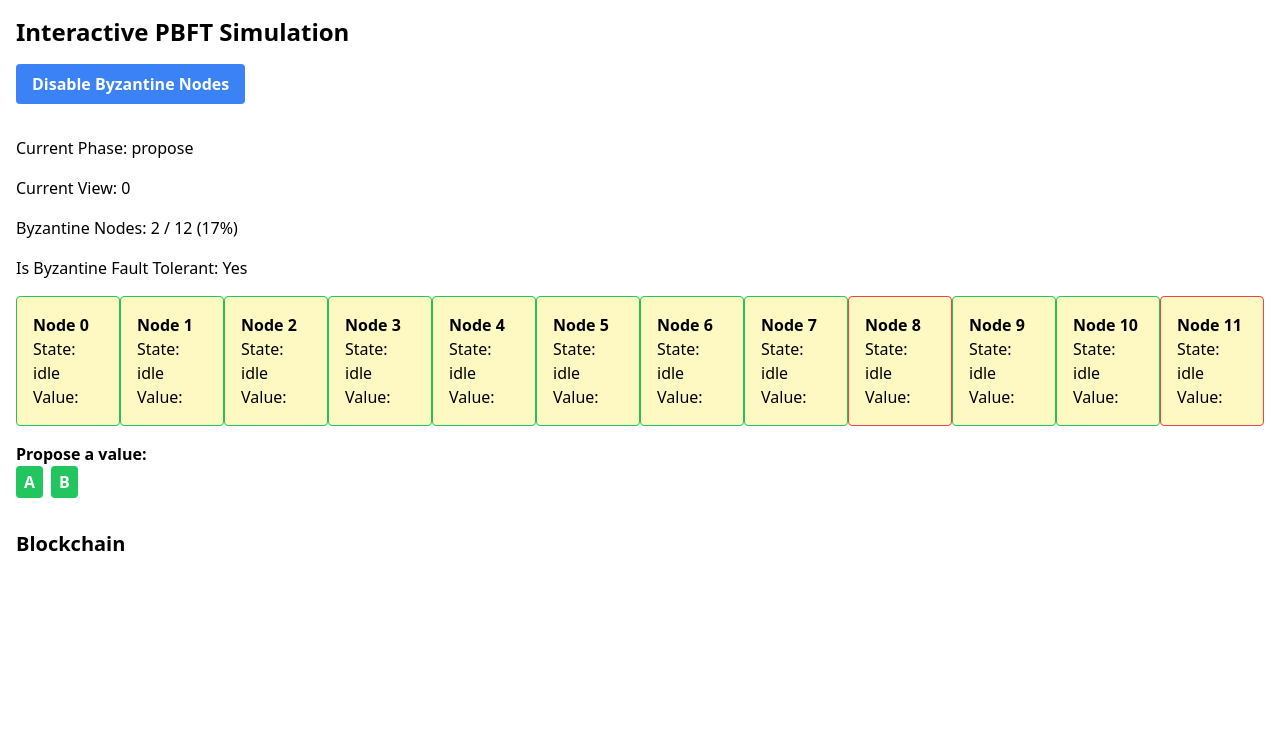
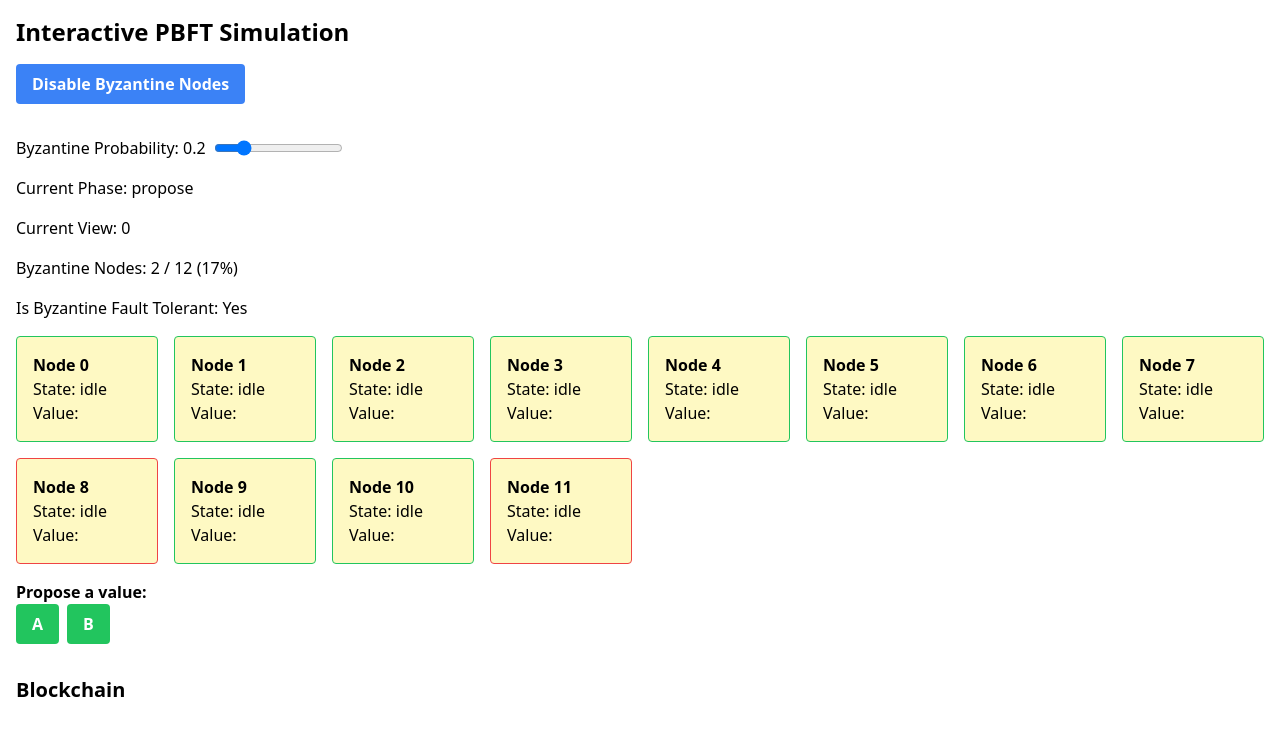
Before and after one commit to marcuspang/consensus-games, a React (Vite) app: page / in a window 1280 px wide. Both pictures are taken after a click on the button "Start Consensus Round". Shown: the top 736 px of the page. Built offline with nearby package versions, Linux system fonts and the light colour scheme.

Commit message:
feat: add byzantine probability slider

```diff
--- a/package.json
+++ b/package.json
@@ -10,8 +10,10 @@
     "preview": "vite preview"
   },
   "dependencies": {
+    "clsx": "^2.1.1",
     "react": "^18.3.1",
-    "react-dom": "^18.3.1"
+    "react-dom": "^18.3.1",
+    "tailwind-merge": "^2.5.3"
   },
   "devDependencies": {
     "@eslint/js": "^9.11.1",
--- a/src/App.tsx
+++ b/src/App.tsx
@@ -5,7 +5,6 @@ import { Message } from "./components/Message";
 import { Node } from "./components/Node";
 
 const NUM_NODES = 12;
-const BYZANTINE_PROBABILITY = 0.2;
 
 export interface NodeFields {
   id: number;
@@ -41,8 +40,16 @@ export enum NodeState {
 export interface Block {
   number: number;
   value: string;
+  isByzantine: boolean;
 }
 
+/**
+ * numNodes = 3f + 1
+ * f = (numNodes - 1) / 3
+ *
+ * @param numNodes
+ * @returns
+ */
 function getByzantineFaultToleranceThreshold(numNodes: number): number {
   return Math.floor((numNodes - 1) / 3);
 }
@@ -56,6 +63,7 @@ function isByzantineFaultTolerant(
 
 export default function App() {
   const [isAllHonest, setIsAllHonest] = useState(false);
+  const [byzantineProbability, setByzantineProbability] = useState(0.2);
   const [nodes, setNodes] = useState<NodeFields[]>(
     Array(NUM_NODES)
       .fill(null)
@@ -63,7 +71,7 @@ export default function App() {
         id: i,
         state: NodeState.IDLE,
         value: null,
-        isByzantine: Math.random() < BYZANTINE_PROBABILITY,
+        isByzantine: Math.random() < byzantineProbability,
       }))
   );
   const [messages, setMessages] = useState<MessageFields[]>([]);
@@ -86,7 +94,7 @@ export default function App() {
       setNodes((prev) =>
         prev.map((node) => ({
           ...node,
-          isByzantine: Math.random() < BYZANTINE_PROBABILITY,
+          isByzantine: Math.random() < byzantineProbability,
         }))
       );
     }
@@ -154,10 +162,16 @@ export default function App() {
 
       // Add new block to the blockchain
       const consensusValue = getMajorityValue(newNodes);
+      console.log({ consensusValue, action });
       if (consensusValue) {
         setBlockchain([
           ...blockchain,
-          { number: blockchain.length, value: consensusValue },
+          {
+            number: blockchain.length,
+            value: consensusValue,
+            // If the consensus value is not the same as the action, then the Byzantine nodes won
+            isByzantine: consensusValue !== action,
+          },
         ]);
         setFailureCount(0);
         setCurrentPhase(Phase.IDLE);
@@ -219,7 +233,7 @@ export default function App() {
       return acc;
     }, {} as Record<string, number>);
 
-    // Check if majority count passes the Byzantine fault tolerance threshold
+    // Check if majority count passes the Byzantine fault tolerance threshold = 2f + 1
     const threshold = 2 * getByzantineFaultToleranceThreshold(NUM_NODES) + 1;
     const majorityValue = Object.entries(valueCounts).reduce((a, b) =>
       a[1] > b[1] ? a : b
@@ -241,6 +255,20 @@ export default function App() {
           {isAllHonest ? "Enable Byzantine Nodes" : "Disable Byzantine Nodes"}
         </button>
       </div>
+      <div className="flex items-center gap-2 mb-4">
+        <label htmlFor="byzantine-probability">
+          Byzantine Probability: {byzantineProbability}
+        </label>
+        <input
+          type="range"
+          id="byzantine-probability"
+          min="0"
+          max="1"
+          step="0.01"
+          value={byzantineProbability}
+          onChange={(e) => setByzantineProbability(Number(e.target.value))}
+        />
+      </div>
       <p className="mb-4">Current Phase: {currentPhase}</p>
       <p className="mb-4">Current View: {currentView}</p>
       <p className="mb-4">
@@ -251,7 +279,7 @@ export default function App() {
         Is Byzantine Fault Tolerant:{" "}
         {isByzantineFaultTolerant(byzantineNodeCount, NUM_NODES) ? "Yes" : "No"}
       </p>
-      <div className="flex justify-around mb-4">
+      <div className="grid grid-cols-8 gap-4 mb-4">
         {nodes.map((node) => (
           <Node
             key={node.id}
--- a/src/components/ActionPrompt.tsx
+++ b/src/components/ActionPrompt.tsx
@@ -31,12 +31,12 @@ export function ActionPrompt({ phase, onAction }: Props) {
   return (
     <div className="mb-4">
       <p className="font-bold">{prompt}</p>
-      <div className="space-x-2">
+      <div className="flex gap-2">
         {actions.map((action) => (
           <button
             key={action}
             onClick={() => onAction(action)}
-            className="px-2 py-1 font-bold text-white bg-green-500 rounded hover:bg-green-700"
+            className="px-4 py-2 font-bold text-white bg-green-500 rounded hover:bg-green-700"
           >
             {action}
           </button>
--- a/src/components/Blockchain.tsx
+++ b/src/components/Blockchain.tsx
@@ -1,4 +1,5 @@
 import { Block } from "../App";
+import { cn } from "../utils";
 
 interface BlockchainProps {
   blocks: Block[];
@@ -7,12 +8,15 @@ interface BlockchainProps {
 export const Blockchain: React.FC<BlockchainProps> = ({ blocks }) => {
   return (
     <div className="mt-8">
-      <h2 className="text-xl font-bold mb-4">Blockchain</h2>
-      <div className="flex overflow-x-auto space-x-4 pb-4">
+      <h2 className="mb-4 text-xl font-bold">Blockchain</h2>
+      <div className="flex pb-4 space-x-4 overflow-x-auto">
         {blocks.map((block) => (
           <div
             key={block.number}
-            className="flex-shrink-0 w-24 h-24 bg-gray-200 rounded-lg flex flex-col items-center justify-center"
+            className={cn(
+              "flex-shrink-0 w-24 h-24 bg-gray-200 rounded-lg flex flex-col items-center justify-center",
+              block.isByzantine ? "bg-red-300" : "bg-green-300"
+            )}
           >
             <div className="font-bold">Block {block.number}</div>
             <div>Value: {block.value}</div>
--- /dev/null
+++ b/src/utils/index.ts
@@ -0,0 +1,6 @@
+import clsx, { type ClassValue } from "clsx";
+import { twMerge } from "tailwind-merge";
+
+export function cn(...inputs: ClassValue[]) {
+  return twMerge(clsx(inputs));
+}
```
Also changed, not shown: 1 other file (tests, documents, lock files or other folders).
